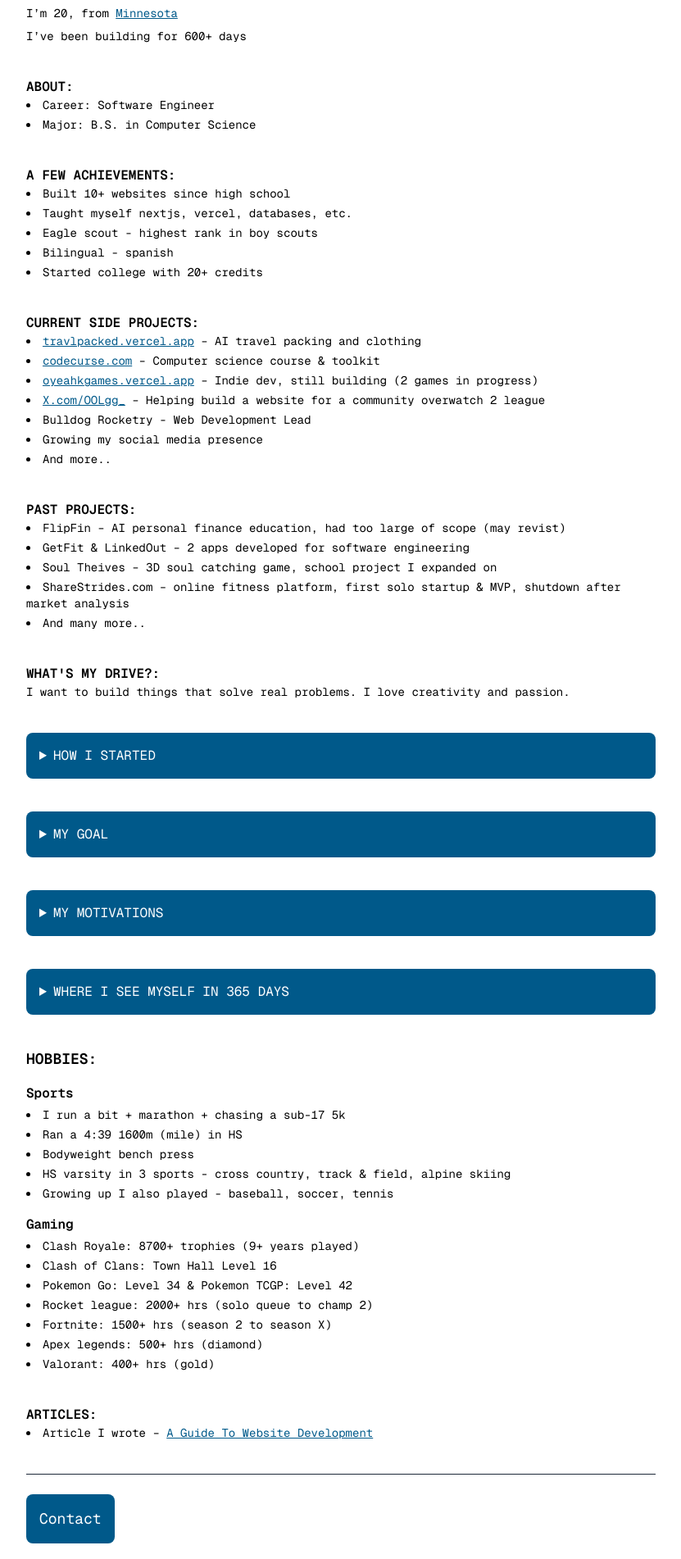
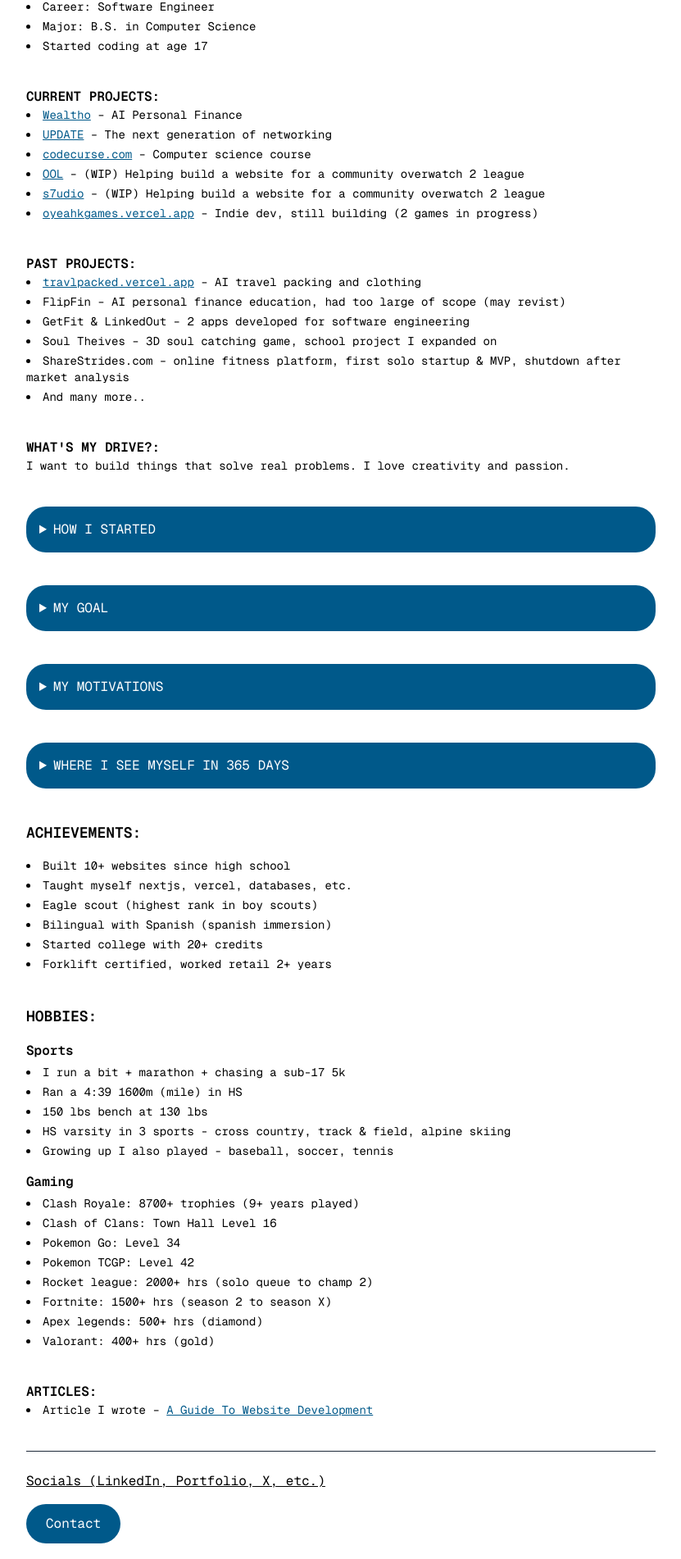
Before and after one commit to owenomc/owencrandall, a Next.js app: page / in a window 1280 px wide. Shown: the part 198-2100 px from the top of the page at 82% size, without its empty margins (224-1055 px from the left). Built offline with nearby package versions, Linux system fonts and the light colour scheme.

Commit message:
updated design a bit

```diff
--- a/app/contact/page.tsx
+++ b/app/contact/page.tsx
@@ -8,8 +8,8 @@
     <main className="min-h-screen bg-white text-black px-6 py-12 font-mono">
       <section className="max-w-2xl mx-auto space-y-5">
         <header>
-          <h1 className="text-2xl font-bold text-sky-800">Contact</h1>
-          <p className="mt-6 text-sm text-black">
+          <h1 className="text-3xl font-bold text-sky-800">Contact</h1>
+          <p className="mt-6 text-md text-black">
             Want to work together, ask a question, or just say hi? Reach out!
           </p>
         </header>
@@ -46,13 +46,13 @@
           ></textarea>
           <button
             type="submit"
-            className="text-sm hover:scale-105 cursor-pointer bg-sky-800 text-white px-6 py-3 rounded-lg hover:bg-sky-800"
+            className="text-base hover:scale-105 cursor-pointer bg-sky-800 text-white px-6 py-3 rounded-3xl transition"
           >
             Send Message
           </button>
         </form>
 
-        <Link href="/" className="text-sm hover:scale-105 text-sky-800 underline block mt-4">
+        <Link href="/" className="text-sm transition text-sky-800 hover:underline block mt-4">
           ← Back to Portfolio
         </Link>
       </section>
--- a/app/page.tsx
+++ b/app/page.tsx
@@ -5,25 +5,24 @@
 import Image from "next/image";
 
 export default function PortfolioPage() {
+  const birthDate = new Date("2005-06-02");
+  const today = new Date();
+  const age =
+    today.getFullYear() -
+    birthDate.getFullYear() -
+    (today <
+    new Date(today.getFullYear(), birthDate.getMonth(), birthDate.getDate())
+      ? 1
+      : 0);
+
   return (
     <main className="min-h-screen bg-white text-black px-6 py-12 font-mono">
       <section className="max-w-3xl mx-auto space-y-10">
-        {/* IMAGE */}
-        <div className="flex items-center justify-start relative h-20 w-20">
-          <Image
-            src="/owenlogo.png"
-            alt="Owen Logo"
-            fill
-            className="object-contain"
-            priority
-          />
-        </div>
-
         {/* TITLE */}
         <header>
           <h1 className="text-xl font-bold">HELLO, I&apos;M OWEN CRANDALL</h1>
           <p className="text-sm mt-2">
-            I’m 20, from{" "}
+            I’m {age}, from{" "}
             <a
               href="https://www.exploreminnesota.com/trip-planning/about-minnesota"
               className="text-sm mt-2 text-sky-800 underline"
@@ -42,24 +41,73 @@
           <ul className="text-sm list-disc list-inside space-y-1 text-black">
             <li>Career: Software Engineer </li>
             <li>Major: B.S. in Computer Science </li>
-          </ul>
-        </section>
-
-        {/* ACHIEVEMENTS */}
-        <section>
-          <h2 className="text-md font-semibold">A FEW ACHIEVEMENTS:</h2>
-          <ul className="text-sm list-disc list-inside space-y-1 text-black">
-            <li>Built 10+ websites since high school </li>
-            <li>Taught myself nextjs, vercel, databases, etc. </li>
-            <li>Eagle scout - highest rank in boy scouts </li>
-            <li>Bilingual - spanish </li>
-            <li>Started college with 20+ credits </li>
+            <li>Started coding at age 17 </li>
           </ul>
         </section>
 
         {/* SIDE PROJECTS */}
         <section>
-          <h2 className="text-md font-semibold">CURRENT SIDE PROJECTS:</h2>
+          <h2 className="text-md font-semibold">CURRENT PROJECTS:</h2>
+          <ul className="text-sm list-disc list-inside text-black space-y-1">
+            <li>
+              <Link
+                href="https://wealtho.app"
+                className="text-sky-800 underline"
+              >
+                Wealtho
+              </Link>{" "}
+              – AI Personal Finance
+            </li>
+            <li>
+              <Link
+                href="https://tryupdate.app"
+                className="text-sky-800 underline"
+              >
+                UPDATE
+              </Link>{" "}
+              – The next generation of networking
+            </li>
+            <li>
+              <Link
+                href="https://codecurse.com"
+                className="text-sky-800 underline"
+              >
+                codecurse.com
+              </Link>{" "}
+              – Computer science course
+            </li>
+            <li>
+              <Link
+                href="https://x.com/OOLgg_"
+                className="text-sky-800 underline"
+              >
+                OOL
+              </Link>{" "}
+              – (WIP) Helping build a website for a community overwatch 2 league
+            </li>
+            <li>
+              <Link
+                href="https://s7udio.vercel.app"
+                className="text-sky-800 underline"
+              >
+                s7udio
+              </Link>{" "}
+              – (WIP) Helping build a website for a community overwatch 2 league
+            </li>
+            <li>
+              <Link
+                href="https://oyeahkgames.vercel.app"
+                className="text-sky-800 underline"
+              >
+                oyeahkgames.vercel.app
+              </Link>{" "}
+              – Indie dev, still building (2 games in progress)
+            </li>
+          </ul>
+        </section>
+
+        <section>
+          <h2 className="text-md font-semibold">PAST PROJECTS:</h2>
           <ul className="text-sm list-disc list-inside text-black space-y-1">
             <li>
               <Link
@@ -70,42 +118,6 @@
               </Link>{" "}
               – AI travel packing and clothing
             </li>
-            <li>
-              <Link
-                href="https://codecurse.com"
-                className="text-sky-800 underline"
-              >
-                codecurse.com
-              </Link>{" "}
-              – Computer science course & toolkit
-            </li>
-            <li>
-              <Link
-                href="https://oyeahkgames.vercel.app"
-                className="text-sky-800 underline"
-              >
-                oyeahkgames.vercel.app
-              </Link>{" "}
-              – Indie dev, still building (2 games in progress)
-            </li>
-            <li>
-              <Link
-                href="https://x.com/OOLgg_"
-                className="text-sky-800 underline"
-              >
-                X.com/OOLgg_
-              </Link>{" "}
-              – Helping build a website for a community overwatch 2 league
-            </li>
-            <li>Bulldog Rocketry - Web Development Lead </li>
-            <li>Growing my social media presence </li>
-            <li>And more..</li>
-          </ul>
-        </section>
-
-        <section>
-          <h2 className="text-md font-semibold">PAST PROJECTS:</h2>
-          <ul className="text-sm list-disc list-inside text-black space-y-1">
             <li>
               FlipFin – AI personal finance education, had too large of scope
               (may revist)
@@ -132,7 +144,7 @@
           </p>
         </section>
 
-        <details className="bg-sky-800 p-4 rounded-lg text-white hover:scale-105">
+        <details className="bg-sky-800 p-4 rounded-3xl text-white hover:scale-102 transition">
           <summary className="text-md cursor-pointer text-white">
             HOW I STARTED
           </summary>
@@ -148,18 +160,18 @@
           </p>
         </details>
 
-        <details className="bg-sky-800 p-4 rounded-lg text-white hover:scale-105">
+        <details className="bg-sky-800 p-4 rounded-3xl text-white hover:scale-102 transition">
           <summary className="text-md cursor-pointer ">MY GOAL</summary>
+          <p className="text-sm mt-2 text-white">Following my dreams.</p>
           <p className="text-sm mt-2 text-white">Building for users.</p>
           <p className="text-sm mt-2 text-white ">
-            Shipping production-ready software. Fast.{" "}
+            Shipping production-ready software solo. And fast.{" "}
           </p>
-          <p className="text-sm mt-2 text-white">
-            Following my dreams. And never giving up.
-          </p>
+
+          <p className="text-sm mt-2 text-white">Never giving up.</p>
         </details>
 
-        <details className="bg-sky-800 p-4 rounded-lg text-white hover:scale-105">
+        <details className="bg-sky-800 p-4 rounded-3xl text-white hover:scale-102 transition">
           <summary className="text-md cursor-pointer ">MY MOTIVATIONS</summary>
           <p className="text-sm mt-2 text-white">Having too many ideas.</p>
           <p className="text-sm mt-2 text-white">
@@ -170,8 +182,8 @@
           </p>
         </details>
 
-        <details className="bg-sky-800 p-4 rounded-lg text-white hover:scale-105">
-          <summary className="text-md cursor-pointer ">
+        <details className="bg-sky-800 p-4 rounded-3xl text-white hover:scale-102 transition">
+          <summary className="text-md cursor-pointer">
             WHERE I SEE MYSELF IN 365 DAYS
           </summary>
           <p className="text-sm  mt-2 text-white">
@@ -183,6 +195,19 @@
           <p className="text-sm mt-2 text-white">Working even harder. </p>
         </details>
 
+        {/* ACHIEVEMENTS */}
+        <section>
+          <h2 className="text-lg font-semibold mb-4">ACHIEVEMENTS:</h2>
+          <ul className="text-sm list-disc list-inside space-y-1 text-black">
+            <li>Built 10+ websites since high school </li>
+            <li>Taught myself nextjs, vercel, databases, etc. </li>
+            <li>Eagle scout (highest rank in boy scouts) </li>
+            <li>Bilingual with Spanish (spanish immersion)</li>
+            <li>Started college with 20+ credits </li>
+            <li>Forklift certified, worked retail 2+ years</li>
+          </ul>
+        </section>
+
         <section>
           <h2 className="text-lg font-semibold mb-4">HOBBIES:</h2>
           <ul className="list-disc list-inside space-y-1 text-black mb-4">
@@ -191,7 +216,7 @@
               I run a bit + marathon + chasing a sub-17 5k
             </li>
             <li className="text-sm">Ran a 4:39 1600m (mile) in HS </li>
-            <li className="text-sm">Bodyweight bench press</li>
+            <li className="text-sm">150 lbs bench at 130 lbs</li>
             <li className="text-sm">
               HS varsity in 3 sports - cross country, track & field, alpine
               skiing
@@ -206,9 +231,8 @@
               Clash Royale: 8700+ trophies (9+ years played){" "}
             </li>
             <li className="text-sm">Clash of Clans: Town Hall Level 16 </li>
-            <li className="text-sm">
-              Pokemon Go: Level 34 & Pokemon TCGP: Level 42{" "}
-            </li>
+            <li className="text-sm">Pokemon Go: Level 34 </li>
+            <li className="text-sm">Pokemon TCGP: Level 42 </li>
             <li className="text-sm">
               Rocket league: 2000+ hrs (solo queue to champ 2){" "}
             </li>
@@ -237,25 +261,24 @@
           </ul>
         </section>
 
-        <footer className="border-t border-gray-800 pt-6">
-          <Link href="/contact">
-            <button className="text-lg cursor-pointer space-x-4 bg-sky-800 p-4 rounded-lg text-white hover:scale-105">
-              Contact
-            </button>
-          </Link>
-          <nav className="cursur-pointer text-md flex space-x-4 underline pt-4">
+        <div className="border-t border-gray-800 pt-6">
+          {" "}
+          <nav className="cursur-pointer text-md flex space-x-4 hover: underline pb-4">
             <Link
-              href="https://linktr.ee/owenomc"
+              href="https://linktr.ee/owencrandall"
               target="_blank"
               rel="noopener noreferrer"
               className="text-black hover:text-sky-800"
             >
-              Linktree{" "}
-              <span className=""> (LinkedIn, Portfolio, X, etc.) </span>
+              Socials <span className=""> (LinkedIn, Portfolio, X, etc.) </span>
             </Link>
           </nav>
-          <p className="text-sm mt-4 text-black">OWEN CRANDALL © 2025 </p>
-        </footer>
+          <Link href="/contact">
+            <button className="text-base cursor-pointer space-x-4 bg-sky-800 px-6 py-3 rounded-3xl text-white hover:scale-102 transition">
+              Contact
+            </button>
+          </Link>
+        </div>
       </section>
     </main>
   );
```
